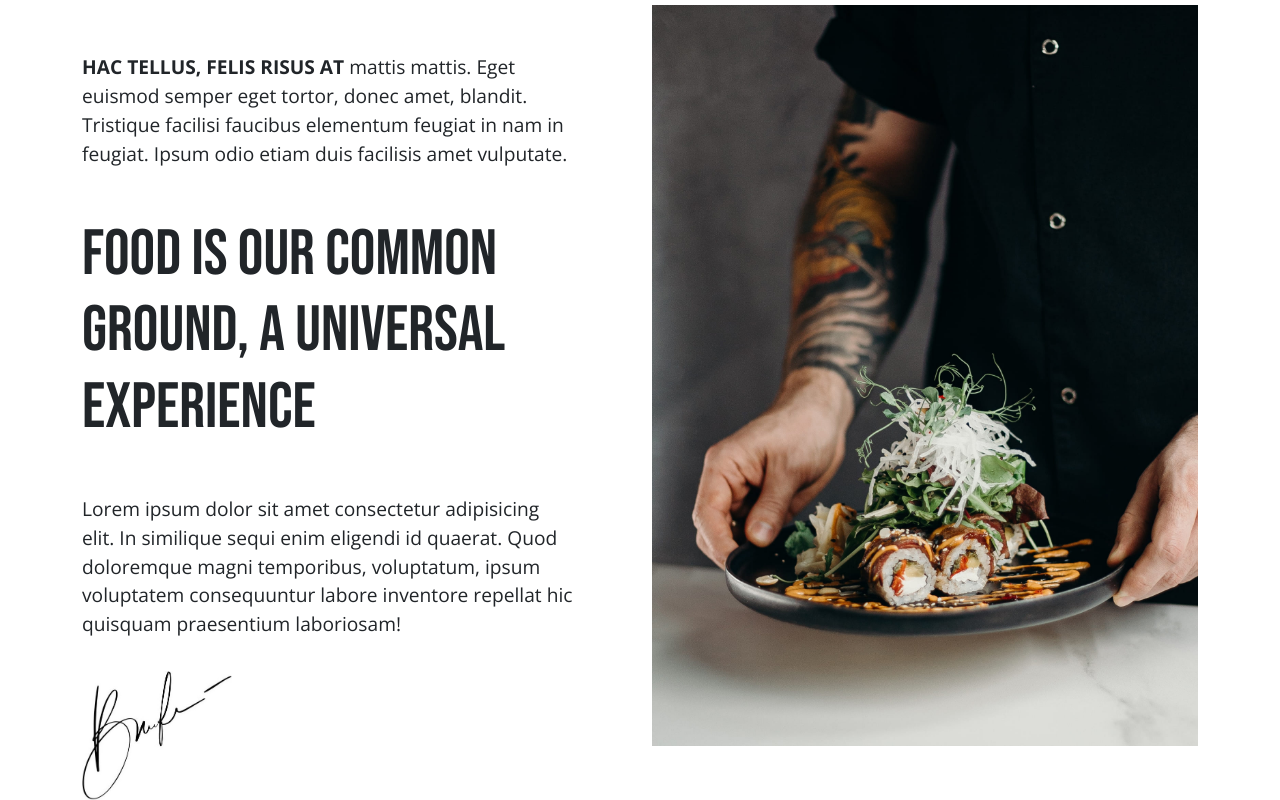
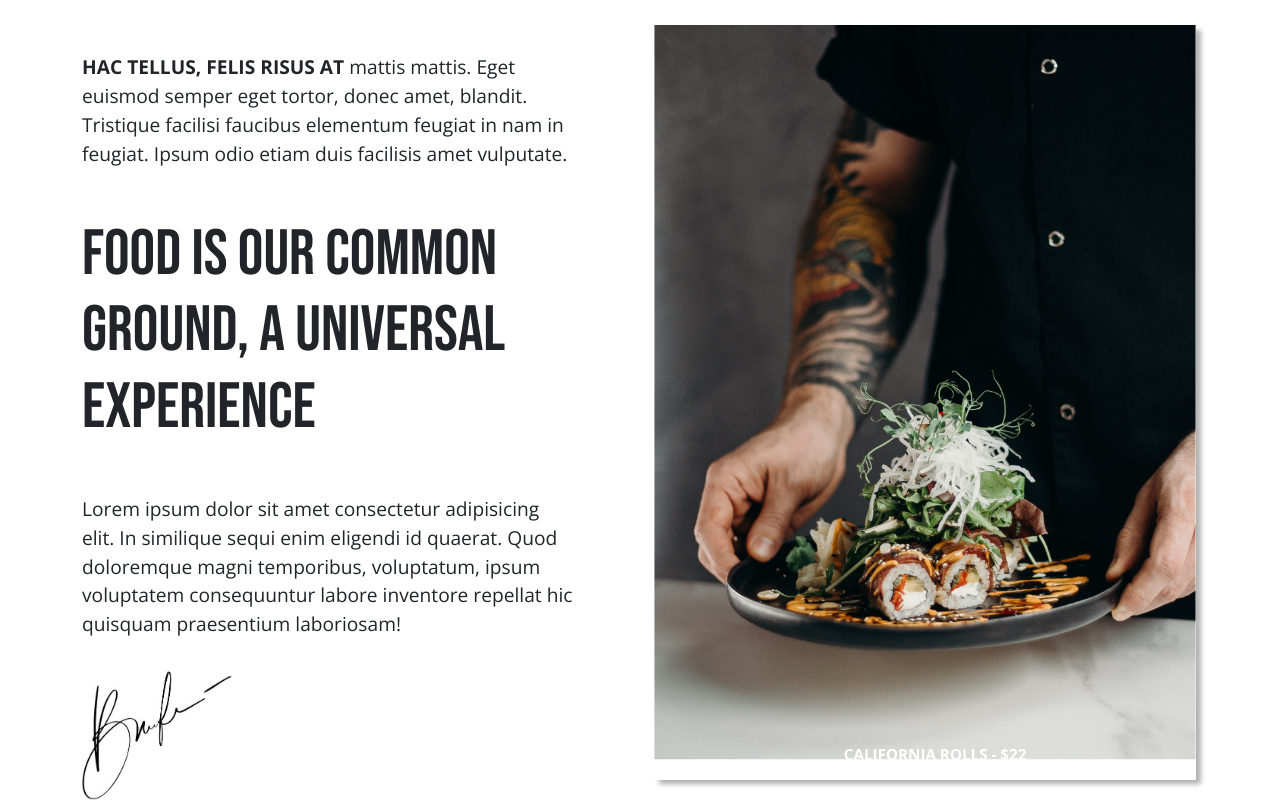
Before and after one commit to stecala/proj-html-vuejs, a Vue app: page / in a window 1280 px wide. In both pictures the pointer is over the element 925 px from the left and 1551 px from the top of the page. Shown: the part 1149-1949 px from the top of the page. Built offline with nearby package versions, Linux system fonts and the light colour scheme; a web font is replaced by a local one.

Commit message:
Style 🦜 add hover on img in promo component

```diff
--- a/src/components/Main_Components/PromoComponent.vue
+++ b/src/components/Main_Components/PromoComponent.vue
@@ -54,7 +54,8 @@ export default {
 .img-container{
     height: 795px;
     overflow: hidden;
-
+    padding: 0;
+    transition: all 0.5s ease-in;
     img{
         width: 100%;
         object-fit: cover;
@@ -66,5 +67,10 @@ export default {
         left: 35%;
         font-weight: bold;
     }
+    &:hover{
+        box-shadow: 5px 5px 5px rgba(0, 0, 0, 0.308);
+        transform: scale(0.95);
+        cursor: pointer;
+    }
 }
 </style>
```
